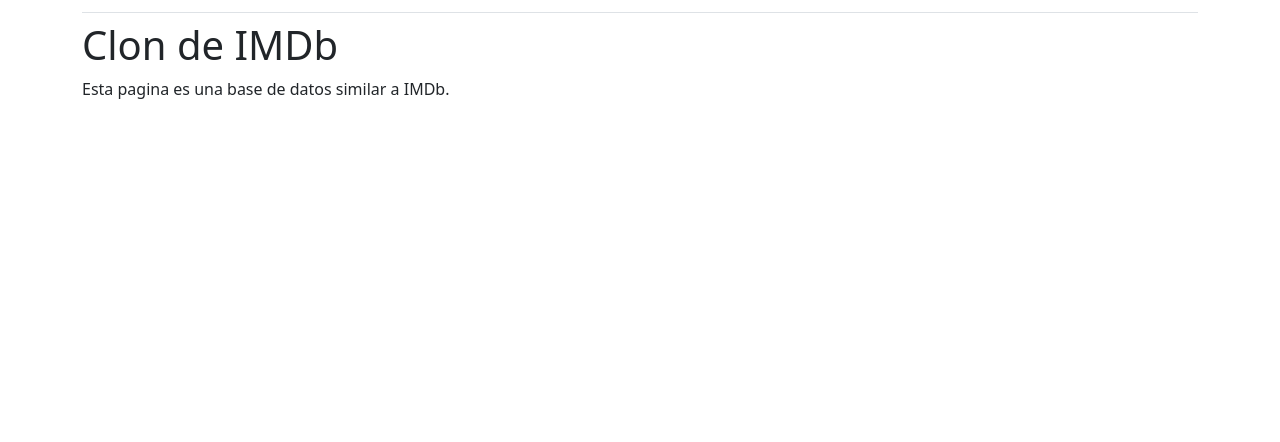
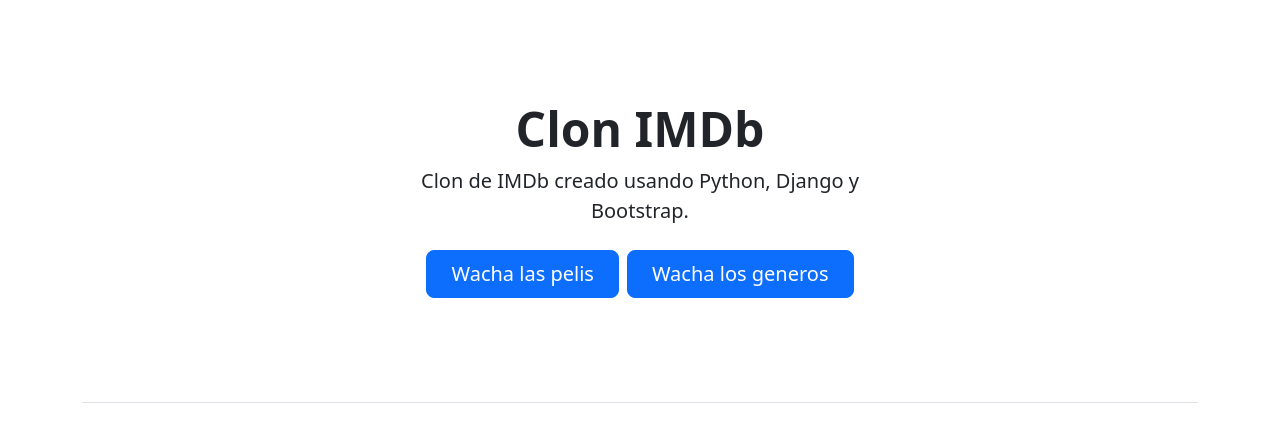
Before and after one commit to LuisMtzGarcia/ClonIMDb, a Django app: page / in a window 1280 px wide. Shown: the part 56-498 px from the top of the page. Run offline with Django 4.2, Linux system fonts and the light colour scheme; a user stored in the database is signed in; some libraries are stand-ins or nearby versions.

Commit message:
Modificara pagina index
La pagina index se modifica para cambiar su contenido al bloque
page_header y se aniaden dos botones que vinculan a las peliculas
y a los generos.

```diff
--- a/appIMDb/templates/appIMDb/index.html
+++ b/appIMDb/templates/appIMDb/index.html
@@ -2,15 +2,40 @@
 <html lang="es">
   <head>
     <meta charset="UTF-8">
-    <title>clonIMdb</title>
+    <title>Clon IMDb</title>
   </head>
 
   <body>
     {% extends "appIMDb/base.html" %}
 
+    {% block page_header %}
+      <div class="px-4 py-5 my-5 text-center">
+        <h1 class="display-5 fw-bold text-center">
+          Clon IMDb
+        </h1>
+        <div class="col-lg-6 mx-auto">
+          <p class="lead mb-4">
+            Clon de IMDb creado usando Python, Django y Bootstrap.
+          </p>
+          {% if user.is_authenticated %}
+            <div class="d-grid gap-2 d-sm-flex justify-content-sm-center">
+              <a class="btn btn-lg btn-primary px-4 gap-3"
+                href="{% url 'appIMDb:peliculas' %}"
+                role="button">
+                Wacha las pelis
+              </a>
+              <a class="btn btn-lg btn-primary px-4 gap-3"
+                href="{% url 'appIMDb:peliculas' %}"
+                role="button">
+                Wacha los generos
+              </a>
+            </div>
+          {% endif %}
+        </div>
+      </div>
+    {% endblock page_header %}
+
     {% block content %}
-    <h1>Clon de IMDb</h1>
-    <p>Esta pagina es una base de datos similar a IMDb.</p>
     {% endblock content %}
   </body>
 </html>
```
